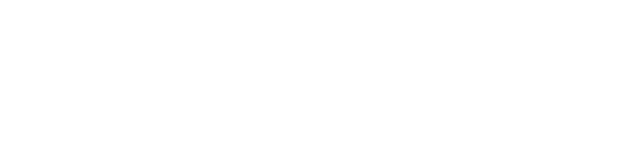
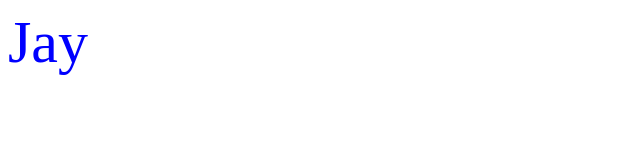
Before and after one commit to Allen1081213/test_git_01, a plain HTML site: page index.html in a window 1280 px wide. Shown: the whole page, without its empty margins (0-640 px from the left). Drawn offline with Linux system fonts and the light colour scheme.

Commit message:
加入樣式

```diff
--- a/index.html
+++ b/index.html
@@ -7,6 +7,6 @@
     <title>Document</title>
 </head>
 <body>
-
+    <header>Jay</header>
 </body>
 </html>
--- a/main.css
+++ b/main.css
@@ -0,0 +1,4 @@
+header {
+    font-size: 60px;
+    color: blue;
+}
```
